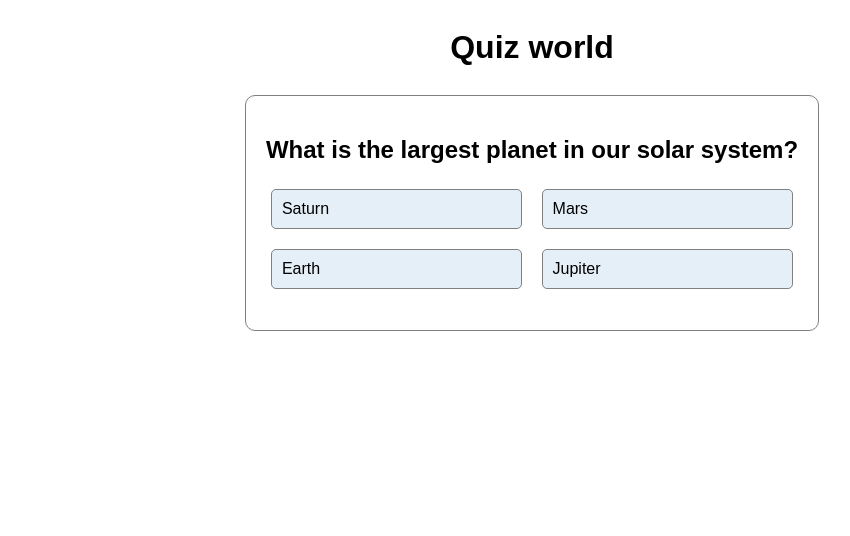
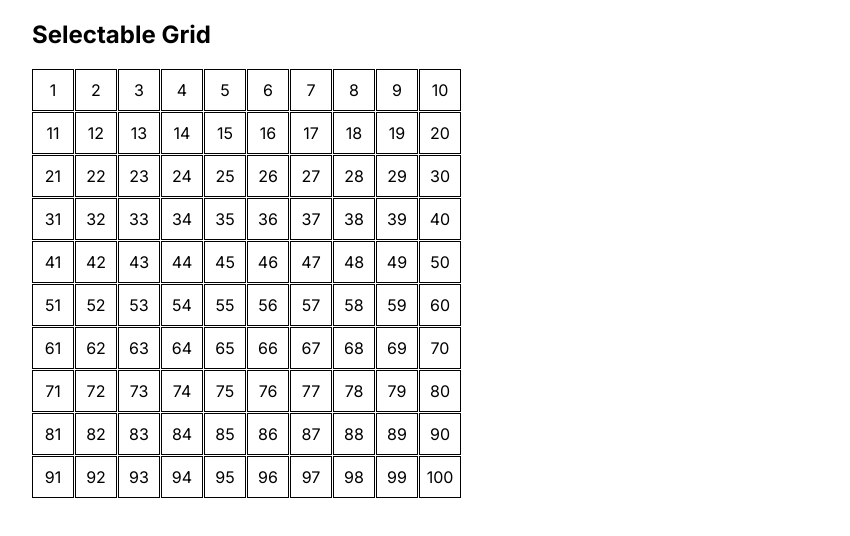
Before and after one commit to prashant136/frontend-machine-coding, a Next.js app: page / in a window 1280 px wide. Shown: the top 536 px of the page, without its empty margins (108-958 px from the left). Built offline with nearby package versions, Linux system fonts and the light colour scheme.

Commit message:
selectable-grid

```diff
--- a/src/app/page.js
+++ b/src/app/page.js
@@ -13,6 +13,7 @@ import Breadcrumbs from "./questions/breadcrumbs";
 import OTP from "./questions/OTP-login";
 import Stepper from "./questions/stepper";
 import Quiz from "./questions/quiz-app";
+import SelectableGrid from "./questions/selectable-grid";
 
 export default function Home() {
     return (
@@ -30,7 +31,8 @@ export default function Home() {
             {/* <Breadcrumbs /> */}
             {/* <OTP /> */}
             {/* <Stepper /> */}
-            <Quiz />
+            {/* <Quiz /> */}
+            <SelectableGrid />
         </div>
     );
 }
--- a/src/app/questions/quiz-app/index.js
+++ b/src/app/questions/quiz-app/index.js
@@ -1,5 +1,5 @@
 import React, { useState } from "react";
-import Question from "./components/question";
+import Question from "./components/Question";
 import { questionlist } from "./constants/questions";
 import "./style.css";
 import Result from "./components/Result";
--- /dev/null
+++ b/src/app/questions/selectable-grid/index.js
@@ -0,0 +1,70 @@
+import React, { useState, useCallback } from "react";
+import "./style.css";
+
+const rows = 10;
+const cols = 10;
+
+export default function SelectableGrid() {
+    const [isMouseDown, setIsMouseDown] = useState(false);
+    const [selectedBoxes, setSelectedBoxes] = useState([]);
+
+    const handleMouseDown = (boxNumber) => {
+        setIsMouseDown(true);
+        setSelectedBoxes([boxNumber]);
+    };
+
+    const handleMouseEnter = useCallback(
+        (boxNumber) => {
+            if (isMouseDown) {
+                const startBox = selectedBoxes[0];
+                const endBox = boxNumber;
+
+                const startRow = Math.floor((startBox - 1) / cols); // Math.floor((23-1)/10) = 2
+                const startCol = (startBox - 1) % cols; // (23 -1)%10 = 22 % 10 = 2
+                const endRow = Math.floor((endBox - 1) / cols);
+                const endCol = (endBox - 1) % cols;
+
+                const minRow = Math.min(startRow, endRow);
+                const maxRow = Math.max(startRow, endRow);
+                const minCol = Math.min(startCol, endCol);
+                const maxCol = Math.max(startCol, endCol);
+
+                const selected = [];
+                for (let row = minRow; row <= maxRow; row++) {
+                    for (let col = minCol; col <= maxCol; col++) {
+                        selected.push(row * cols + col + 1);
+                    }
+                }
+
+                setSelectedBoxes(selected);
+            }
+        },
+        [isMouseDown]
+    );
+
+    const handleMouseUp = () => {
+        setIsMouseDown(false);
+    };
+
+    return (
+        <>
+            <h2>Selectable Grid</h2>
+            <div className='grid-container' onMouseUp={handleMouseUp}>
+                {[...new Array(rows * cols).keys()].map((i) => {
+                    return (
+                        <div
+                            key={i}
+                            className={`box ${
+                                selectedBoxes.includes(i + 1) ? "selected" : ""
+                            }`}
+                            onMouseDown={() => handleMouseDown(i + 1)}
+                            onMouseEnter={() => handleMouseEnter(i + 1)}
+                        >
+                            {i + 1}
+                        </div>
+                    );
+                })}
+            </div>
+        </>
+    );
+}
--- /dev/null
+++ b/src/app/questions/selectable-grid/style.css
@@ -0,0 +1,20 @@
+.grid-container {
+    display: grid;
+    grid-template-columns: repeat(10, 40px);
+    grid-template-rows: repeat(10, 40px);
+    gap: 3px;
+    user-select: none;
+}
+
+.box {
+    height: 40px;
+    width: 40px;
+    border: 1px solid black;
+    display: flex;
+    justify-content: center;
+    align-items: center;
+}
+
+.selected {
+    background-color: lightblue;
+}
```
